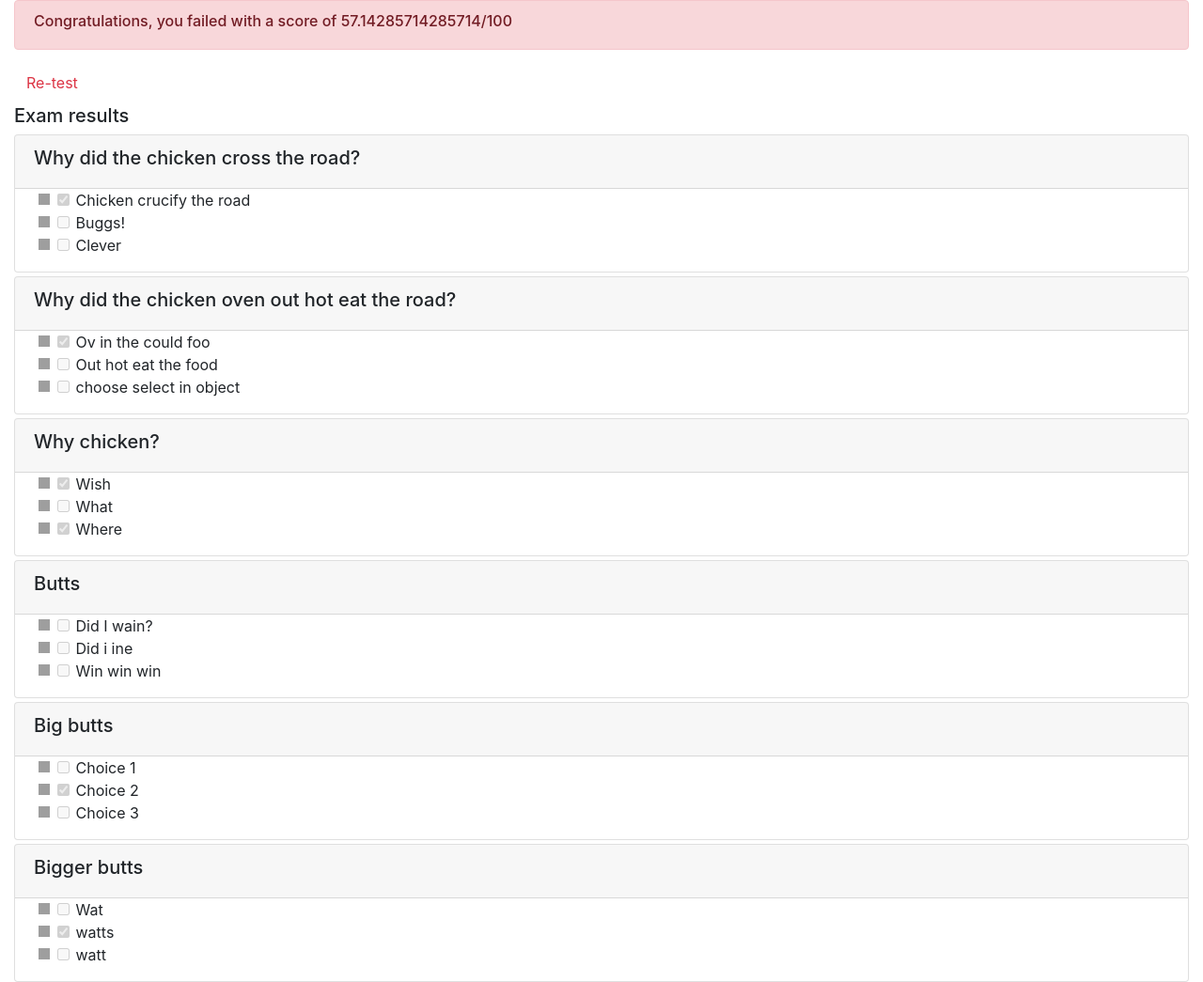
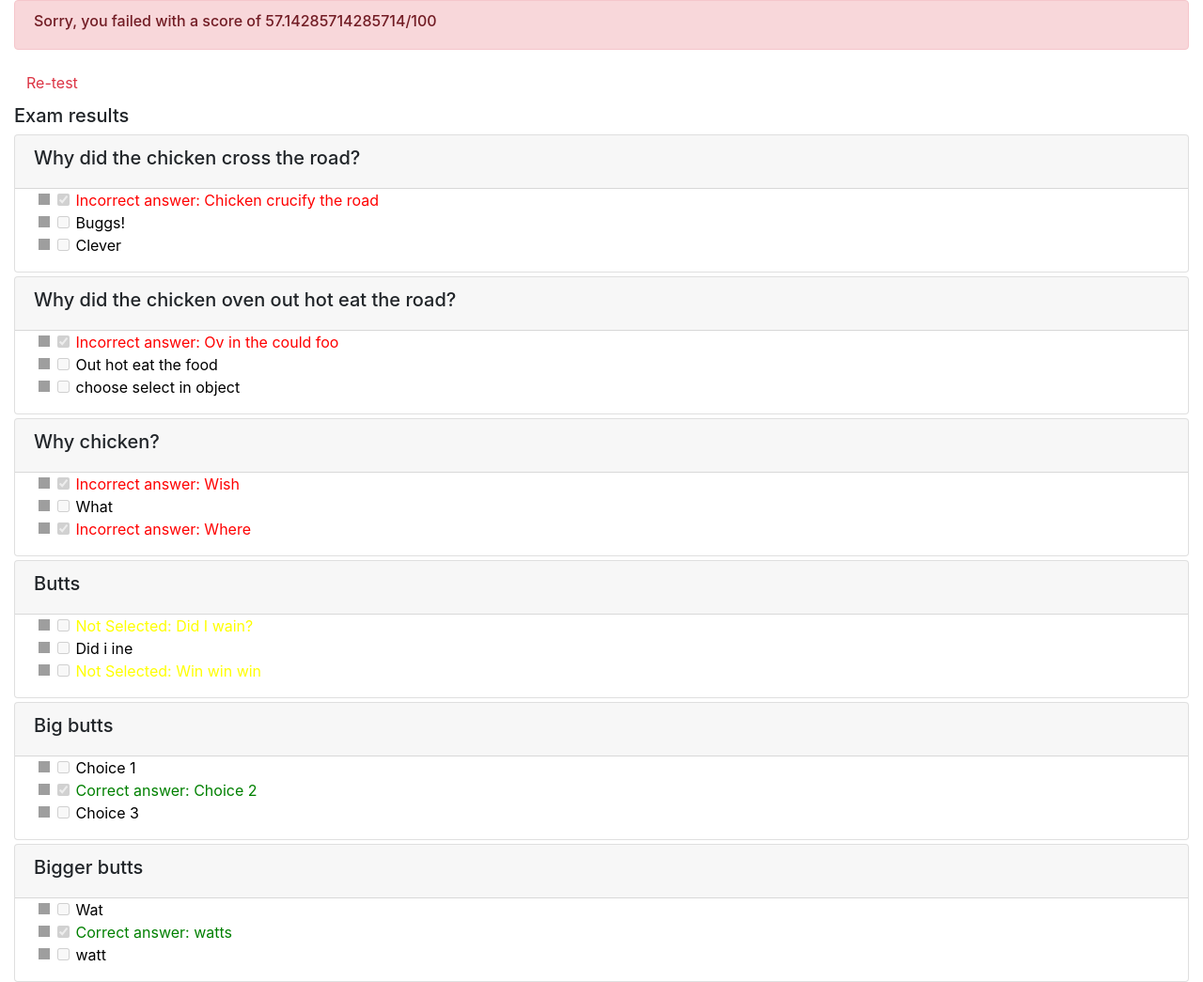
Before and after one commit to IsaacSherman/djangoTest, a Django app: page /onlinecourse/1/submission/1/result in a window 1280 px wide. Shown: the part 56-1101 px from the top of the page at 94% size. Run offline with Django 3.2, Linux system fonts and the light colour scheme; data comes from the database, SQL or seed files in the repository; both versions use the stored data as it was after the commit; some libraries are stand-ins or nearby versions; grey boxes are pictures that could not be loaded.

Commit message:
I think I'm done...

```diff
--- a/final_template/onlinecourse/templates/onlinecourse/course_detail_bootstrap.html
+++ b/final_template/onlinecourse/templates/onlinecourse/course_detail_bootstrap.html
@@ -53,7 +53,7 @@
             <!-- Task: show questions and choices -->
 
             {% if user.is_authenticated %}
-            <button data-toggle="collapse" data-target="#exam">Exam</button>
+            <button class="btn btn-success btn-block" data-toggle="collapse" data-target="#exam">Start Exam</button>
              <div id="exam" class="collapse">
                <!-- Test <br>
                 {% for lesson in course.lesson_set.all %}
--- a/final_template/onlinecourse/templates/onlinecourse/exam_result_bootstrap.html
+++ b/final_template/onlinecourse/templates/onlinecourse/exam_result_bootstrap.html
@@ -42,12 +42,12 @@
     {% if grade > 80 %}
     <div class="alert alert-success">
        <!--HINT Display passed info -->
-       <h6>Congratulations, you passed with a score of {{grade}}/100</h6>
+       <h6><b>Congratulations {{user}},</b> you passed with a score of {{grade}}/100</h6>
     </div>
         {% else %}
         <div class="alert alert-danger">
             <!--HINT Display failed info -->
-            <h6>Congratulations, you failed with a score of {{grade}}/100</h6>
+            <h6>Sorry, you failed with a score of {{grade}}/100</h6>
         </div>
         <a class="btn btn-link text-danger" href="{% url 'onlinecourse:course_details' course.id %}">Re-test</a>
         {% endif %}
@@ -93,8 +93,19 @@
                                    value="{{choice.id}}">
                             </div>
                             <div style="col-sm">
-
-                            {{ choice.text }}
+                            {% if choice.correct %}
+                                {% if choice.id in choice_ids %}
+                                <div style="color:green;">Correct answer: {{choice.text}}</div>
+                                {%else %}
+                                <div style="color:yellow;">Not Selected: {{choice.text}}</div>
+                                    {%endif%}
+                            {% else %}
+                                {% if choice.id not in choice_ids %}
+                                <div style="color:black;">{{choice.text}}</div>
+                                {%else %}
+                                <div style="color:red;">Incorrect answer: {{choice.text}}</div>
+                                {%endif%}
+                            {%endif%}
                         </div>
                     </div row>
                 </div>
@@ -105,7 +116,8 @@
             </div>
         </label>
             {% endfor %}
-        {% endfor %}        </div>
+        {% endfor %}
+    </div>
     </div>
 </body>
 </html>
```
Also changed, not shown: final_template/db.sqlite3.
